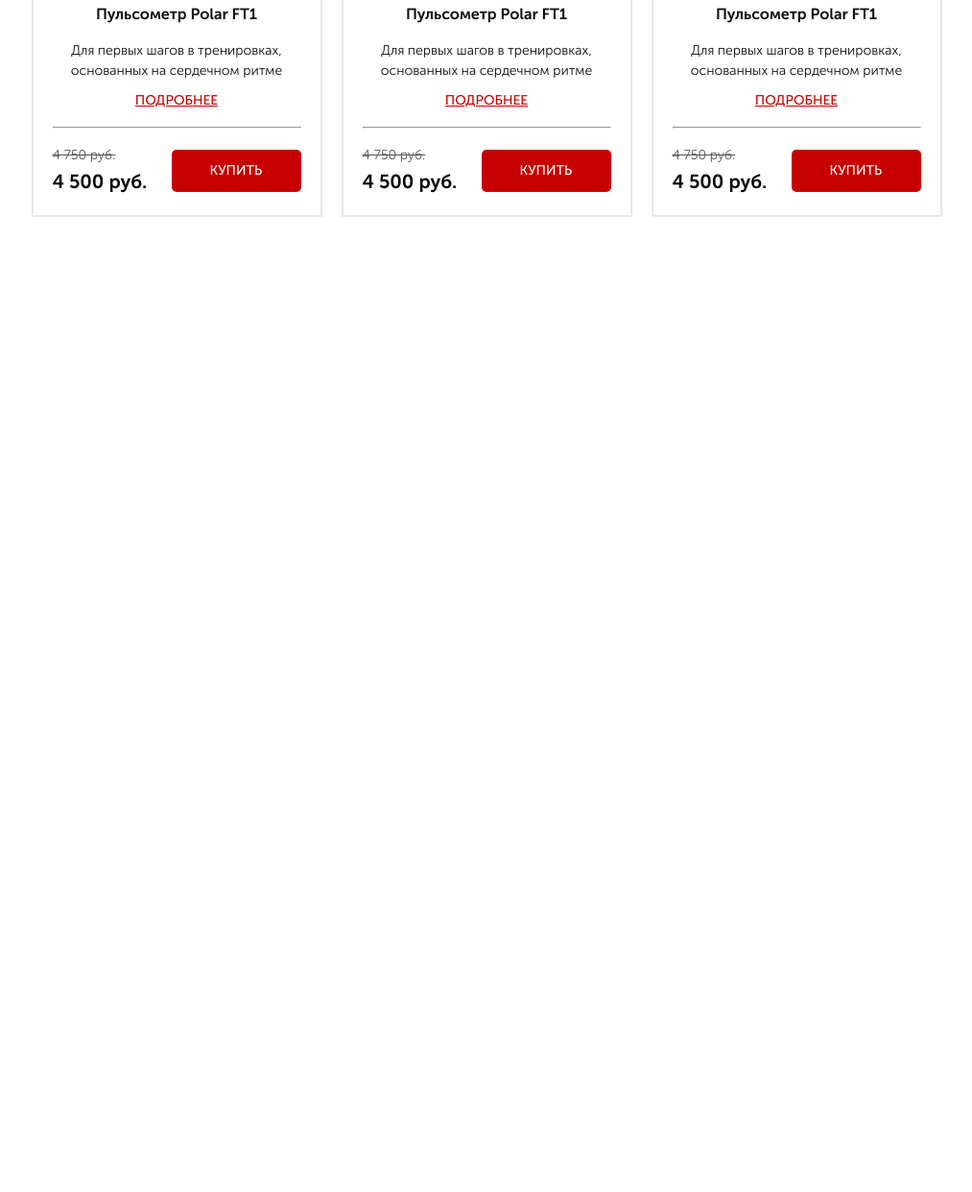
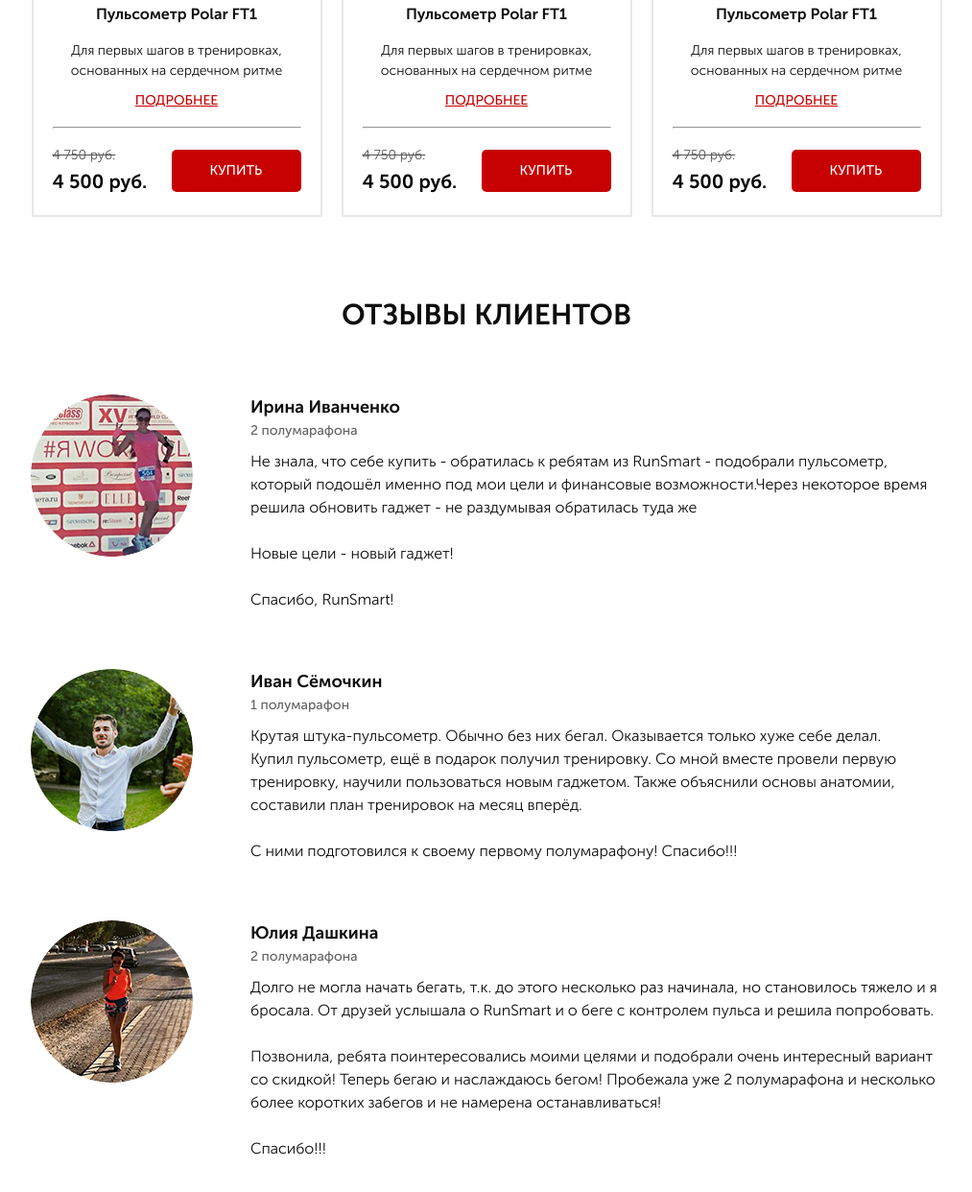
Before and after one commit to vict0rkovalchuk/run-smart, a website: page src/index.html in a window 1280 px wide. Shown: the part 3548-4790 px from the top of the page at 96% size, without its empty margins (133-1146 px from the left). Before the commit the page ends 3854 px from the top, so only its background shows below. Drawn offline with nearby package versions, Linux system fonts and the light colour scheme.

Commit message:
add reveiws

```diff
--- a/src/index.html
+++ b/src/index.html
@@ -514,6 +514,64 @@
         </div>
       </div>
     </section>
+    <section class="reviews">
+      <div class="container">
+        <div class="title">отзывы клиентов</div>
+        <div class="reviews__wrapper">
+          <div class="reviews__review">
+            <img src="./img/feed_1.png" alt="feed1" class="reviews__img" />
+            <div class="reviews__text">
+              <div class="reviews__title">Ирина Иванченко</div>
+              <div class="reviews__date">2 полумарафона</div>
+              <div class="reviews__descr">
+                Не знала, что себе купить - обратилась к ребятам из RunSmart -
+                подобрали пульсометр, который подошёл именно под мои цели и
+                финансовые возможности.Через некоторое время решила обновить
+                гаджет - не раздумывая обратилась туда же <br />
+                <br />
+                Новые цели - новый гаджет! <br />
+                <br />
+                Спасибо, RunSmart!
+              </div>
+            </div>
+          </div>
+          <div class="reviews__review">
+            <img src="./img/feed_2.png" alt="feed2" class="reviews__img" />
+            <div class="reviews__text">
+              <div class="reviews__title">Иван Сёмочкин</div>
+              <div class="reviews__date">1 полумарафон</div>
+              <div class="reviews__descr">
+                Крутая штука-пульсометр. Обычно без них бегал. Оказывается
+                только хуже себе делал. <br />
+                Купил пульсометр, ещё в подарок получил тренировку. Со мной
+                вместе провели первую тренировку, научили пользоваться новым
+                гаджетом. Также объяснили основы анатомии, составили план
+                тренировок на месяц вперёд. <br /><br />
+                С ними подготовился к своему первому полумарафону! Спасибо!!!
+              </div>
+            </div>
+          </div>
+          <div class="reviews__review">
+            <img src="./img/feed_3.png" alt="feed3" class="reviews__img" />
+            <div class="reviews__text">
+              <div class="reviews__title">Юлия Дашкина</div>
+              <div class="reviews__date">2 полумарафона</div>
+              <div class="reviews__descr">
+                Долго не могла начать бегать, т.к. до этого несколько раз
+                начинала, но становилось тяжело и я бросала. От друзей услышала
+                о RunSmart и о беге с контролем пульса и решила попробовать.
+                <br /><br />
+                Позвонила, ребята поинтересовались моими целями и подобрали
+                очень интересный вариант со скидкой! Теперь бегаю и наслаждаюсь
+                бегом! Пробежала уже 2 полумарафона и несколько более коротких
+                забегов и не намерена останавливаться! <br /><br />
+                Спасибо!!!
+              </div>
+            </div>
+          </div>
+        </div>
+      </div>
+    </section>
 
     <script
       type="text/javascript"
--- /dev/null
+++ b/src/sass/blocks/_reviews.scss
@@ -0,0 +1,65 @@
+.reviews {
+  padding-bottom: 48px;
+  &__wrapper {
+    margin-top: 60px;
+    display: flex;
+    flex-direction: column;
+    row-gap: 60px;
+  }
+  &__img {
+    width: 169px;
+    height: 169px;
+    border-radius: 50%;
+    object-fit: cover;
+  }
+  &__review {
+    display: flex;
+    justify-content: space-between;
+    align-items: flex-start;
+    column-gap: 60px;
+  }
+  &__title {
+    color: #0d0d0d;
+    font-weight: 700;
+    font-size: 18px;
+  }
+  &__date {
+    color: #646464;
+    font-weight: 500;
+    font-size: 14px;
+  }
+  &__descr {
+    margin-top: 10px;
+    color: #0d0d0d;
+    font-weight: 300;
+    font-size: 16px;
+  }
+}
+
+@media (max-width: 991px) {
+  .reviews {
+    &__descr {
+      font-size: 14px;
+    }
+  }
+}
+
+@media (max-width: 767px) {
+  .reviews {
+    &__review {
+      column-gap: 30px;
+    }
+  }
+}
+
+@media (max-width: 575px) {
+  .reviews {
+    padding-left: 10px;
+    padding-right: 10px;
+    &__review {
+      flex-direction: column;
+      gap: 20px;
+      align-items: center;
+    }
+  }
+}
--- a/src/sass/style.scss
+++ b/src/sass/style.scss
@@ -28,3 +28,4 @@
 @import './blocks/forms';
 @import './blocks/carousel';
 @import './blocks/catalog';
+@import './blocks/reviews';
```
Also changed, not shown: src/css/style.min.css.
